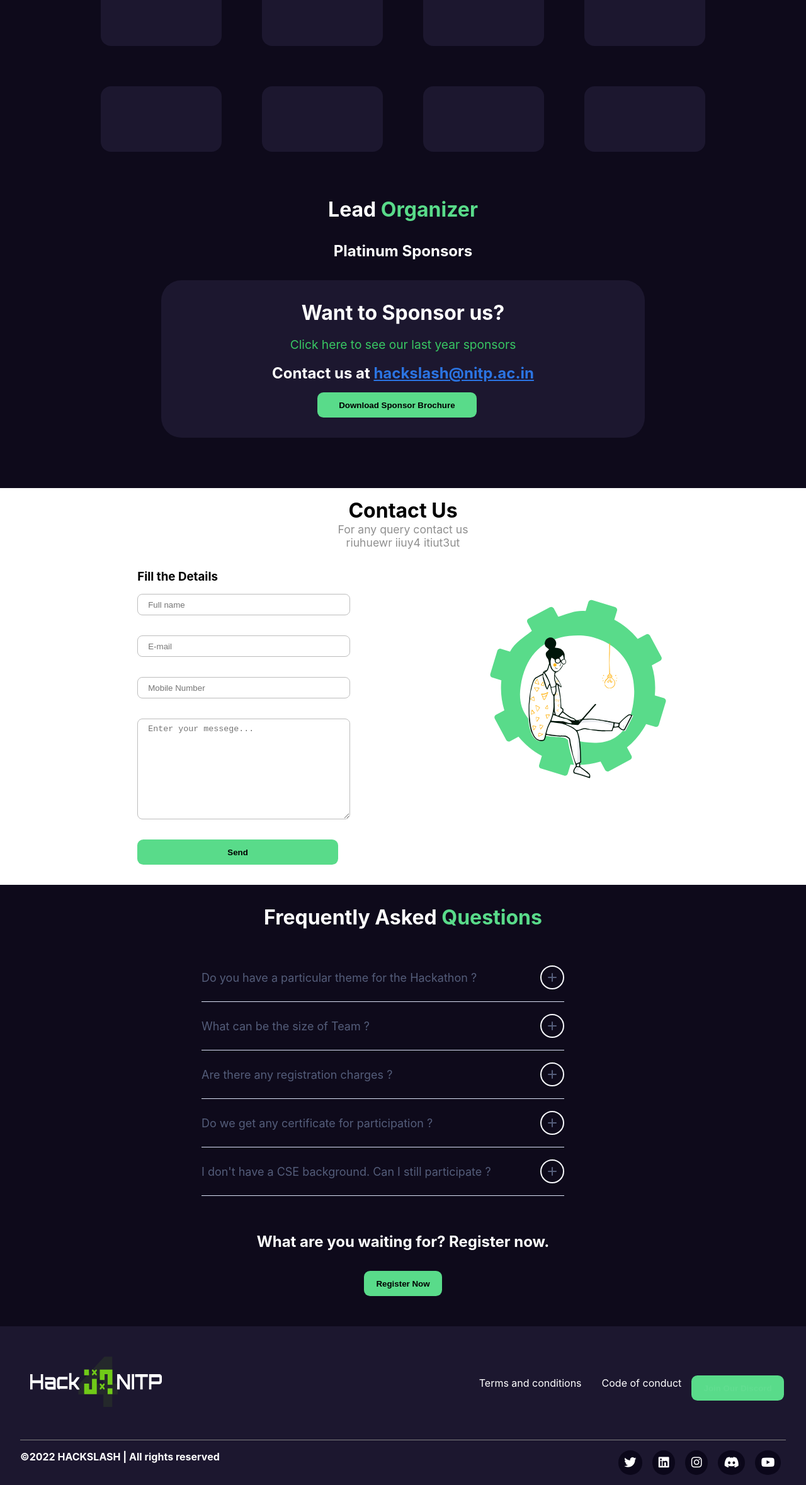
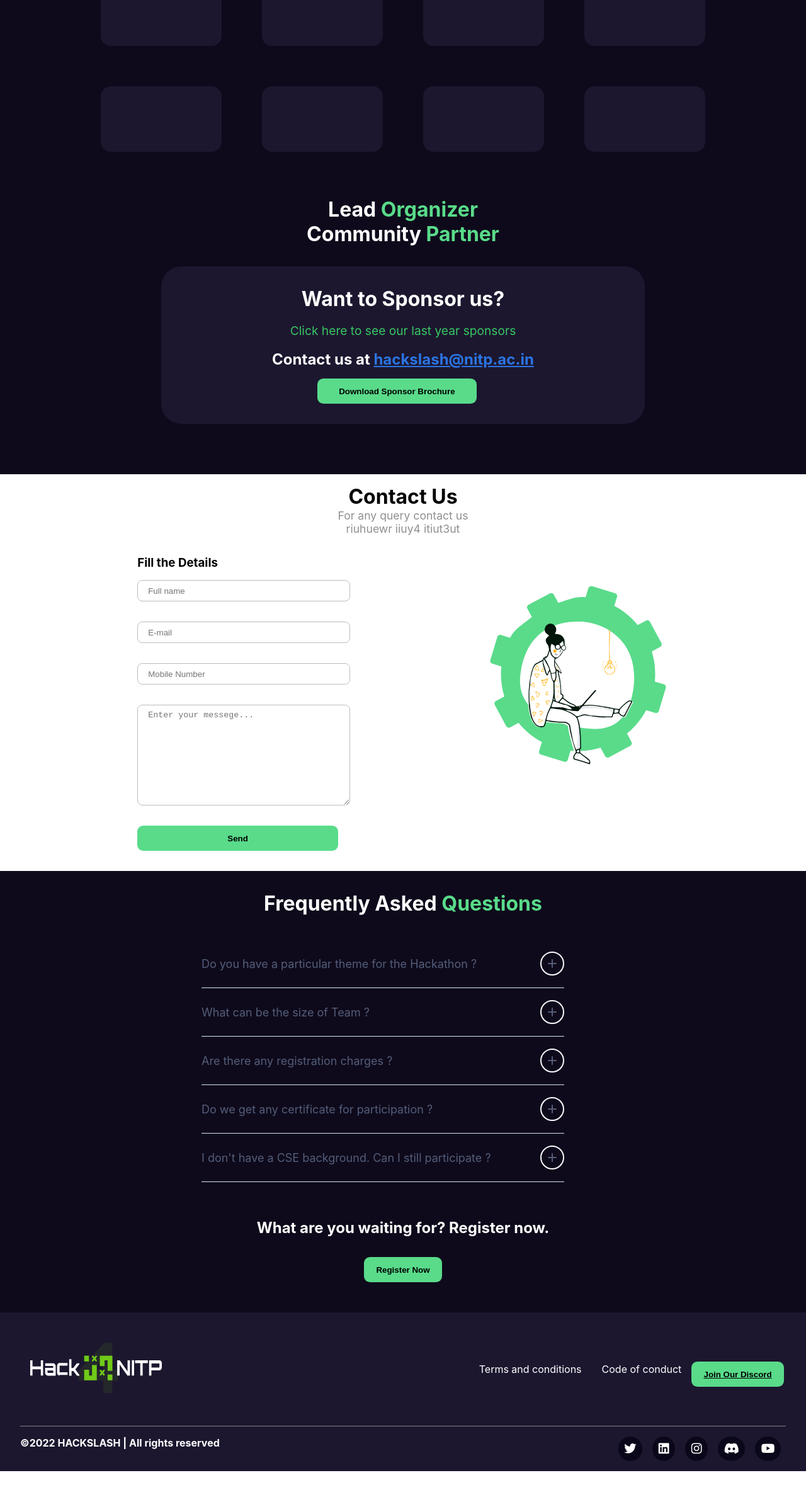
Before and after one commit to pratik8696/hacknitp4.0, a React (Create React App) app: page / in a window 1280 px wide. Shown: the part 6023-8381 px from the top of the page at 63% size. After the commit the page ends 8359 px from the top, so only its background shows below. Built offline with nearby package versions, Linux system fonts and the light colour scheme; some icons are missing.

Commit message:
error in buttons

```diff
--- a/src/components/footer/Footer.css
+++ b/src/components/footer/Footer.css
@@ -10,6 +10,10 @@
     display: flex;
     justify-content: space-between;
     align-items: center;
+}
+.discordbtnf
+{
+    color:black;
 }
 .footer-up-right{
  display: flex;
--- a/src/components/footer/Footer.js
+++ b/src/components/footer/Footer.js
@@ -8,7 +8,7 @@
         <div className='footer' data-aos="fade-up">
             <div className="footer-up">
                 <div className="footer-up-left">
-                     <img src={logo} alt="" className='foot-logo'/>
+                    <img src={logo} alt="" className='foot-logo' />
                 </div>
                 <div className="footer-up-right">
                     <a href="/" className="termNc">
@@ -17,9 +17,13 @@
                     <a href="/" className="cnc">
                         Code of conduct
                     </a>
+
                     <button className="btn-primary btn-last">
-                        <Link to={{ pathname: "https://bit.ly/hacknitp-4-discord" }} target='_blank' className='discordbtn'> Join Our Discord</Link>
+                        <Link to={{ pathname: "https://bit.ly/hacknitp-4-discord" }} target='_blank' className='discordbtnf'>
+                            Join Our Discord
+                        </Link>
                     </button>
+
                 </div>
             </div>
             <div className="hr">
--- a/src/components/sponsors/Sponsors.js
+++ b/src/components/sponsors/Sponsors.js
@@ -47,9 +47,10 @@
             <h1 className="heading"><span className='white'>
                 Lead </span> Organizer
             </h1>
-            <h2 className="level2-heading platinum">
-                Platinum Sponsors
-            </h2>
+            <h1 className="heading"><span className='white'>
+                Community </span> Partner
+            </h1>
+
             <div className="enquire-sponsors-cont" data-aos="fade-up">
                 <h1 className="heading"><span className='white'>Want to Sponsor us?</span></h1>
                 <p className="last-yr-sponsors">
```
Lines whose indentation alone changed are shown as unchanged.
